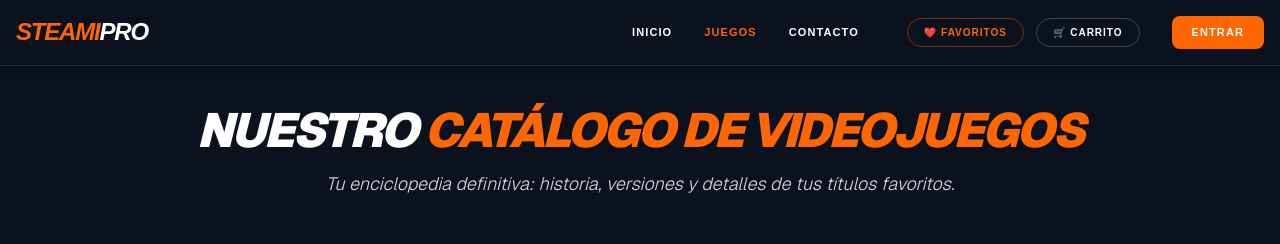
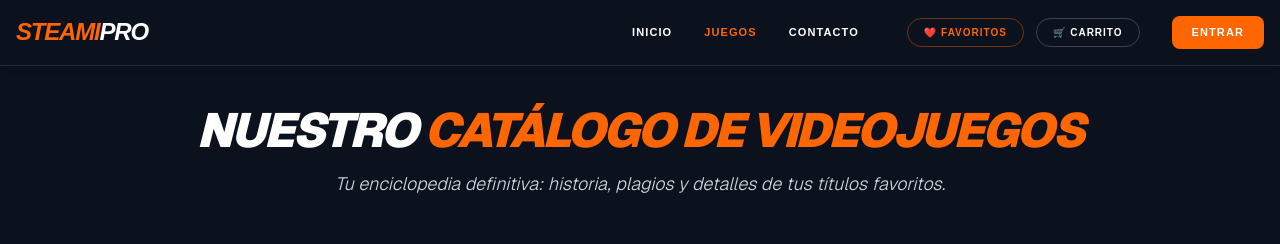
Before and after one commit to germantesan/Steami, a Next.js app: page /juegos in a window 1280 px wide. Shown: the top 244 px of the page. Built offline with nearby package versions, Linux system fonts and the light colour scheme; no server answers; the database is empty.

Commit message:
Frasecita

```diff
--- a/app/juegos/page.tsx
+++ b/app/juegos/page.tsx
@@ -36,7 +36,7 @@ export default function JuegosPage() {
             <span className="text-white">Nuestro</span> <span className="text-[#ff6600]">Catálogo de Videojuegos</span>
         </h1>
         <p className="text-gray-300 text-lg font-light italic">
-            Tu enciclopedia definitiva: historia, versiones y detalles de tus títulos favoritos.
+            Tu enciclopedia definitiva: historia, plagios y detalles de tus títulos favoritos.
         </p>
       </header>
 
```
